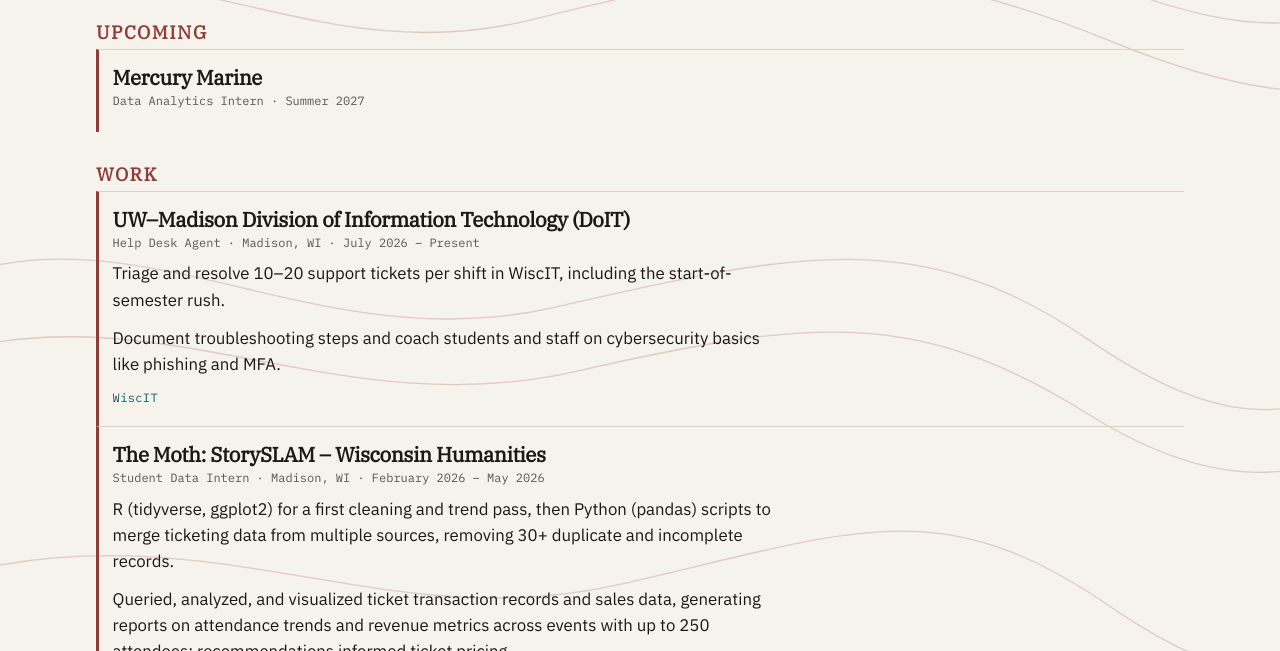
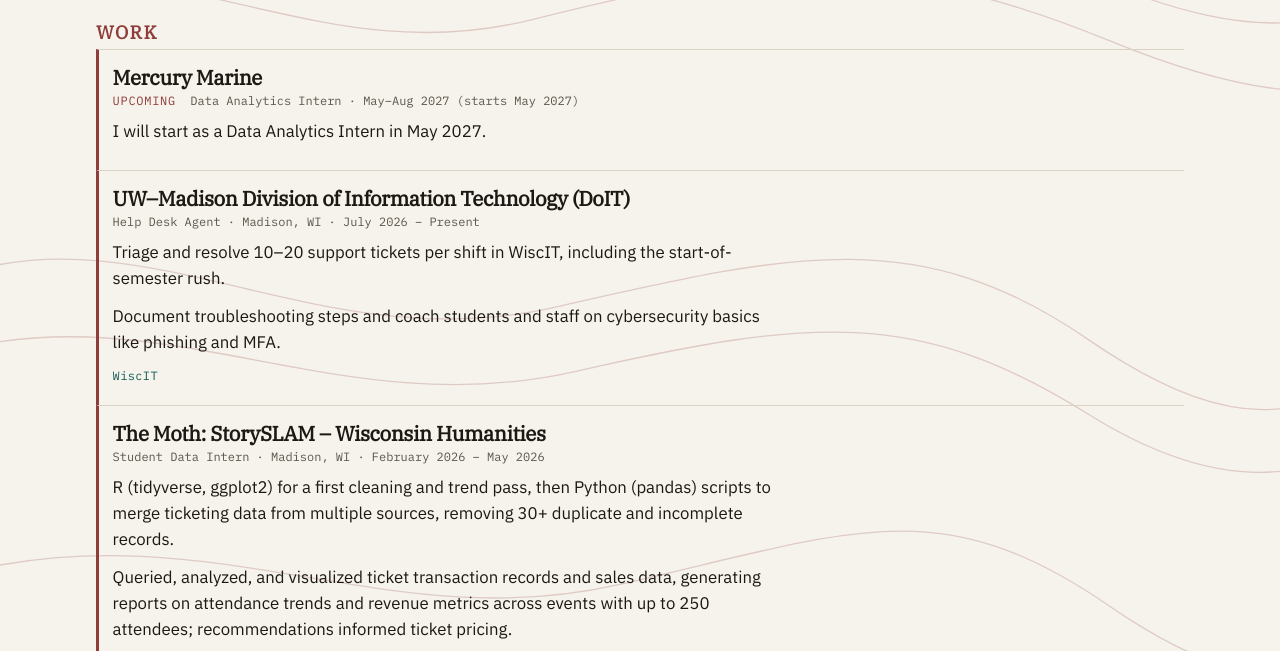
Before and after one commit to Slxed/Slxed.github.io, an Astro site: page /experience in a window 1280 px wide. Shown: the part 146-797 px from the top of the page. Built offline with nearby package versions, Linux system fonts and the light colour scheme; Astro itself is replaced by a stand-in of ours.

Commit message:
Move Mercury Marine into Work and drop the repeated home intro.
The internship stays first under Work, marked Upcoming with a May–Aug 2027 start. The junior line under the name is gone so it appears only in the About paragraph.

Co-authored-by: William Day <Slxed@users.noreply.github.com>

```diff
--- a/src/pages/experience.astro
+++ b/src/pages/experience.astro
@@ -24,13 +24,12 @@ const mapImage =
     <div class="container">
       <h1>Experience</h1>
 
-      <h2 class="subhead">Upcoming</h2>
+      <h2 class="subhead">Work</h2>
       <article id="mercury" class="job">
         <h3>Mercury Marine</h3>
-        <p class="job-meta">Data Analytics Intern · Summer 2027</p>
+        <p class="job-meta"><span class="status-label">Upcoming</span> Data Analytics Intern · May–Aug 2027 (starts May 2027)</p>
+        <p>I will start as a Data Analytics Intern in May 2027.</p>
       </article>
-
-      <h2 class="subhead">Work</h2>
       <article id="doit" class="job">
         <h3>UW–Madison Division of Information Technology (DoIT)</h3>
         <p class="job-meta">Help Desk Agent · Madison, WI · July 2026 – Present</p>
--- a/src/pages/index.astro
+++ b/src/pages/index.astro
@@ -32,9 +32,6 @@ const mapImage =
     <div class="container">
       <div class="hero-content">
         <h1>William Day </h1>
-        <p class="subtitle">
-          I'm a junior at UW–Madison studying Data Science and Cartography &amp; GIS.
-        </p>
         <p class="currently">{latestUpdate}</p>
         <p class="hero-links">
           <a href="https://github.com/Slxed">github.com/Slxed</a>
--- a/src/styles/global.css
+++ b/src/styles/global.css
@@ -284,7 +284,7 @@ section {
   font-size: 0.82rem;
   letter-spacing: 0.01em;
   color: var(--color-accent-2);
-  margin-bottom: 0.85rem;
+  margin: 0.85rem 0;
 }
 
 .description {
@@ -449,6 +449,13 @@ section {
   line-height: 1.45;
   color: var(--color-text-light);
   margin: 0 0 0.55rem;
+}
+
+.status-label {
+  margin-right: 0.45rem;
+  letter-spacing: 0.06em;
+  text-transform: uppercase;
+  color: var(--color-accent-2);
 }
 
 .job p,
```
